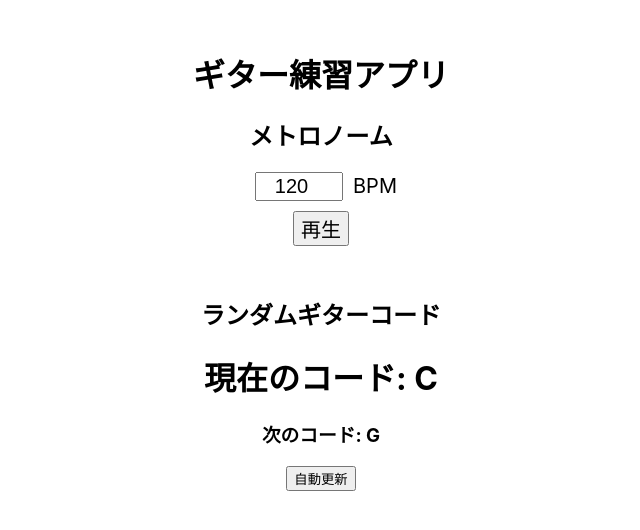
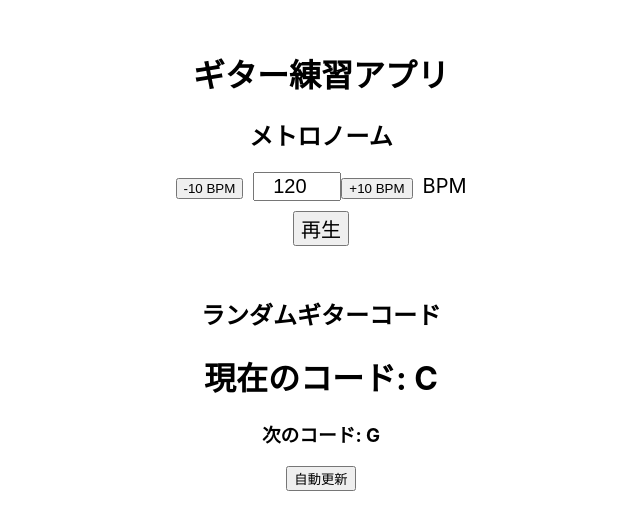
Before and after one commit to yoshii-hideaki/guitar_app, a React (Create React App) app: page / in a window 1280 px wide. Shown: the top 530 px of the page, without its empty margins (319-959 px from the left). Built offline with nearby package versions, Linux system fonts and the light colour scheme; no server answers.

Commit message:
add_bpm_button

```diff
--- a/src/components/metronome.js
+++ b/src/components/metronome.js
@@ -20,12 +20,14 @@ function Metronome() {
   return (
     <div>
       <h2>メトロノーム</h2>
+      <button onClick={() => setBpm(bpm - 10)}>-10 BPM</button>
       <input
         type="number"
         value={bpm}
         onChange={(e) => setBpm(Number(e.target.value))}
         style={{ fontSize: "20px", width: "80px", textAlign: "center", marginLeft: "10px" }}
       />
+      <button onClick={() => setBpm(bpm + 10)}>+10 BPM</button>
       <span style={{ fontSize: "20px", marginLeft: "10px" }}>BPM</span>
       <br />
       <button onClick={() => setIsPlaying(!isPlaying)} style={{ fontSize: "20px", marginTop: "10px" }}>
```
